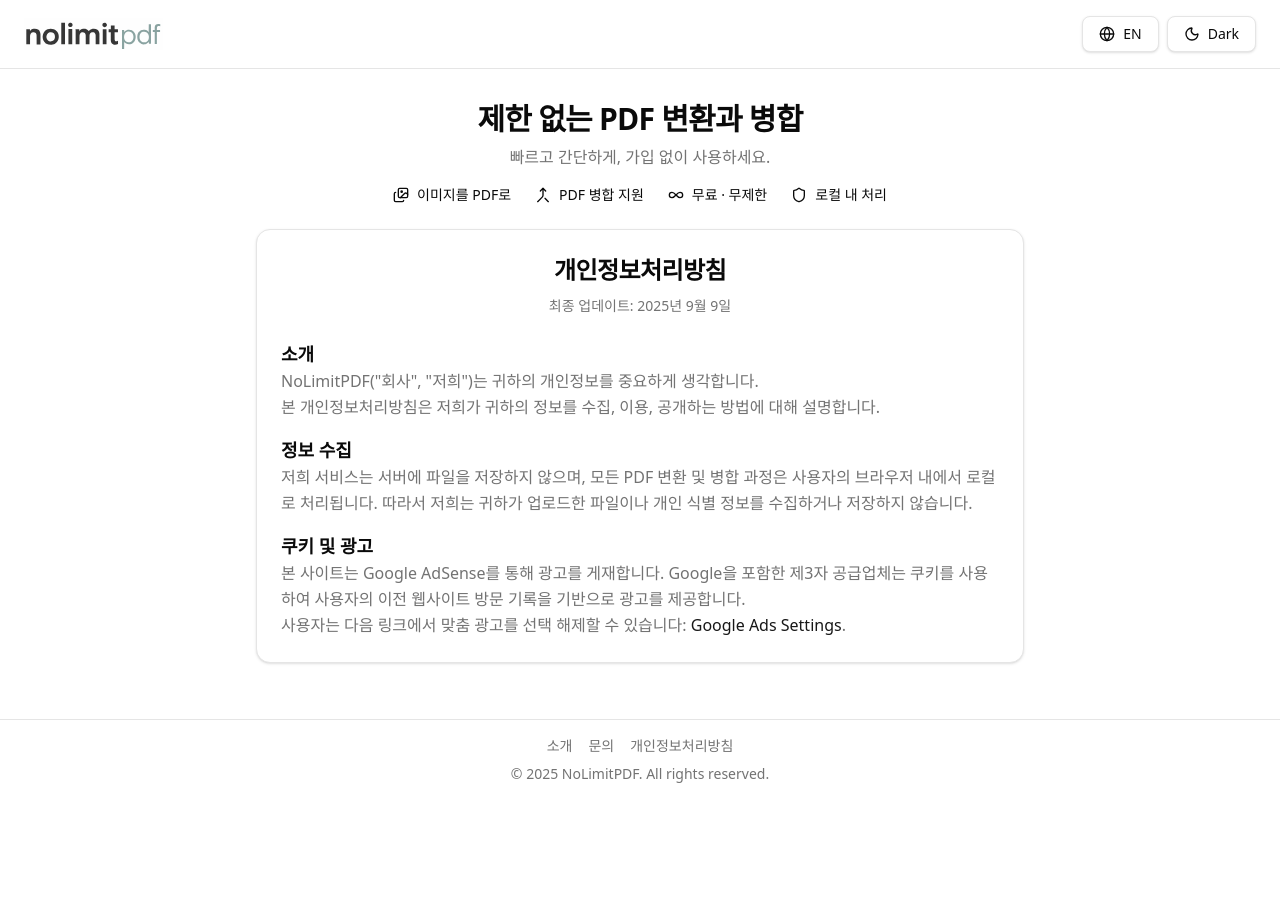
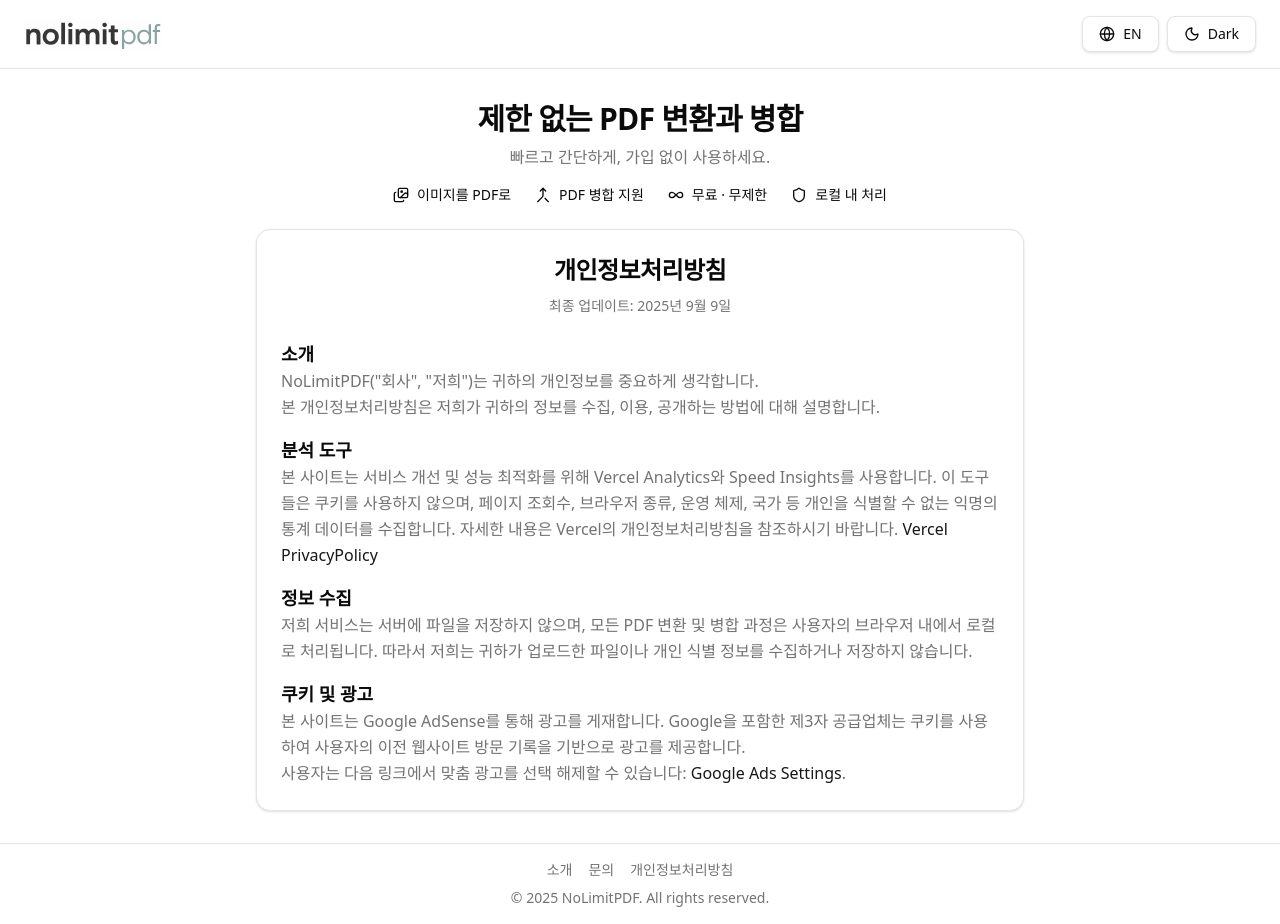
Before and after one commit to seyun0714/NoLimitPDF, a React (Vite) app: page /privacy-policy in a window 1280 px wide. Before the commit the page ends 800 px from the top, so only its background shows below. Built offline with nearby package versions, Linux system fonts and the light colour scheme.

Commit message:
chore: vercel analytics, speedinsight 고지 추가

```diff
--- a/src/features/PrivacyPolicy.tsx
+++ b/src/features/PrivacyPolicy.tsx
@@ -16,6 +16,20 @@ export default function PrivacyPolicy() {
                     <div>
                         <h2 className="text-lg font-semibold">{t('privacyPolicyIntroTitle')}</h2>
                         <p className="text-muted-foreground leading-relaxed">{t('privacyPolicyIntroText')}</p>
+                    </div>
+                    <div>
+                        <h2 className="text-lg font-semibold">{t('privacyPolicyAnalyticsTitle')}</h2>
+                        <p className="text-muted-foreground leading-relaxed">
+                            {t('privacyPolicyAnalyticsText')}{' '}
+                            <a
+                                href="https://vercel.com/legal/privacy-policy"
+                                target="_blank"
+                                rel="noopener noreferrer"
+                                className="text-primary hover:underline"
+                            >
+                                Vercel PrivacyPolicy
+                            </a>
+                        </p>
                     </div>
                     <div>
                         <h2 className="text-lg font-semibold">{t('privacyPolicyCollectionTitle')}</h2>
--- a/src/i18n/i18n.tsx
+++ b/src/i18n/i18n.tsx
@@ -1,3 +1,4 @@
+import PrivacyPolicy from '@/features/PrivacyPolicy';
 import { createContext, useContext, useEffect, useMemo, useState } from 'react';
 
 type Lang = 'ko' | 'en';
@@ -61,6 +62,9 @@ const ko: Dict = {
     privacyPolicyIntroTitle: '소개',
     privacyPolicyIntroText:
         'NoLimitPDF("회사", "저희")는 귀하의 개인정보를 중요하게 생각합니다. \n본 개인정보처리방침은 저희가 귀하의 정보를 수집, 이용, 공개하는 방법에 대해 설명합니다.',
+    privacyPolicyAnalyticsTitle: '분석 도구',
+    privacyPolicyAnalyticsText:
+        '본 사이트는 서비스 개선 및 성능 최적화를 위해 Vercel Analytics와 Speed Insights를 사용합니다. 이 도구들은 쿠키를 사용하지 않으며, 페이지 조회수, 브라우저 종류, 운영 체제, 국가 등 개인을 식별할 수 없는 익명의 통계 데이터를 수집합니다. 자세한 내용은 Vercel의 개인정보처리방침을 참조하시기 바랍니다.',
     privacyPolicyCollectionTitle: '정보 수집',
     privacyPolicyCollectionText:
         '저희 서비스는 서버에 파일을 저장하지 않으며, 모든 PDF 변환 및 병합 과정은 사용자의 브라우저 내에서 로컬로 처리됩니다. 따라서 저희는 귀하가 업로드한 파일이나 개인 식별 정보를 수집하거나 저장하지 않습니다.',
@@ -134,6 +138,9 @@ const en: Dict = {
     privacyPolicyIntroTitle: 'Introduction',
     privacyPolicyIntroText:
         'NoLimitPDF ("Company", "we", "us") values your privacy. This Privacy Policy explains how we collect, use, and disclose your information.',
+    privacyPolicyAnalyticsTitle: 'Analytics',
+    privacyPolicyAnalyticsText:
+        "This site uses Vercel Analytics and Speed Insights to improve our service and optimize performance. These tools do not use cookies and collect anonymous statistical data such as page views, browser type, operating system, and country, which cannot be used to personally identify you. For more information, please refer to Vercel's Privacy Policy.",
     privacyPolicyCollectionTitle: 'Information Collection',
     privacyPolicyCollectionText:
         'Our service does not store your files on a server. All PDF conversion and merging processes are handled locally within your browser. Therefore, we do not collect or store the files you upload or any personally identifiable information.',
```
